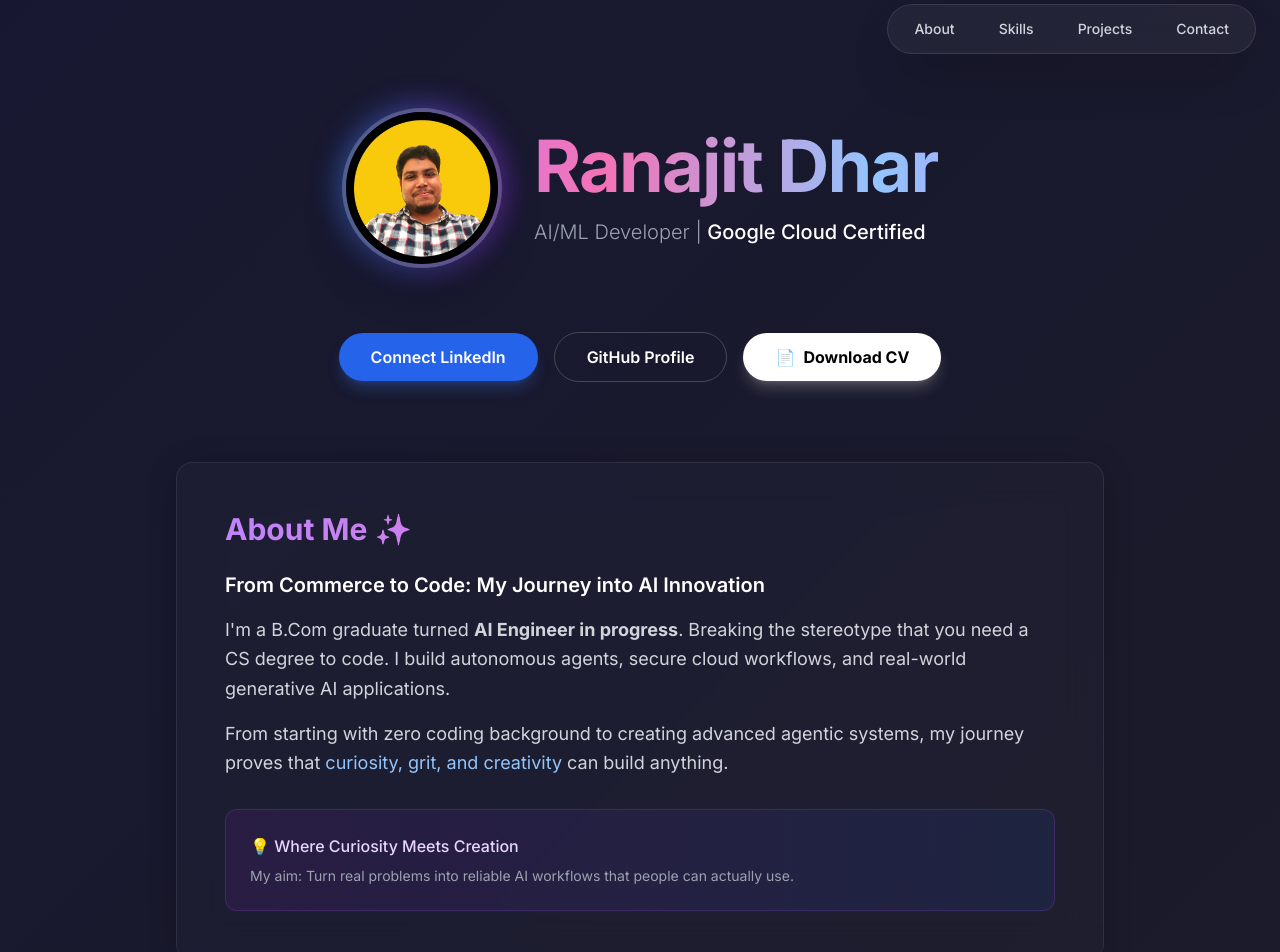
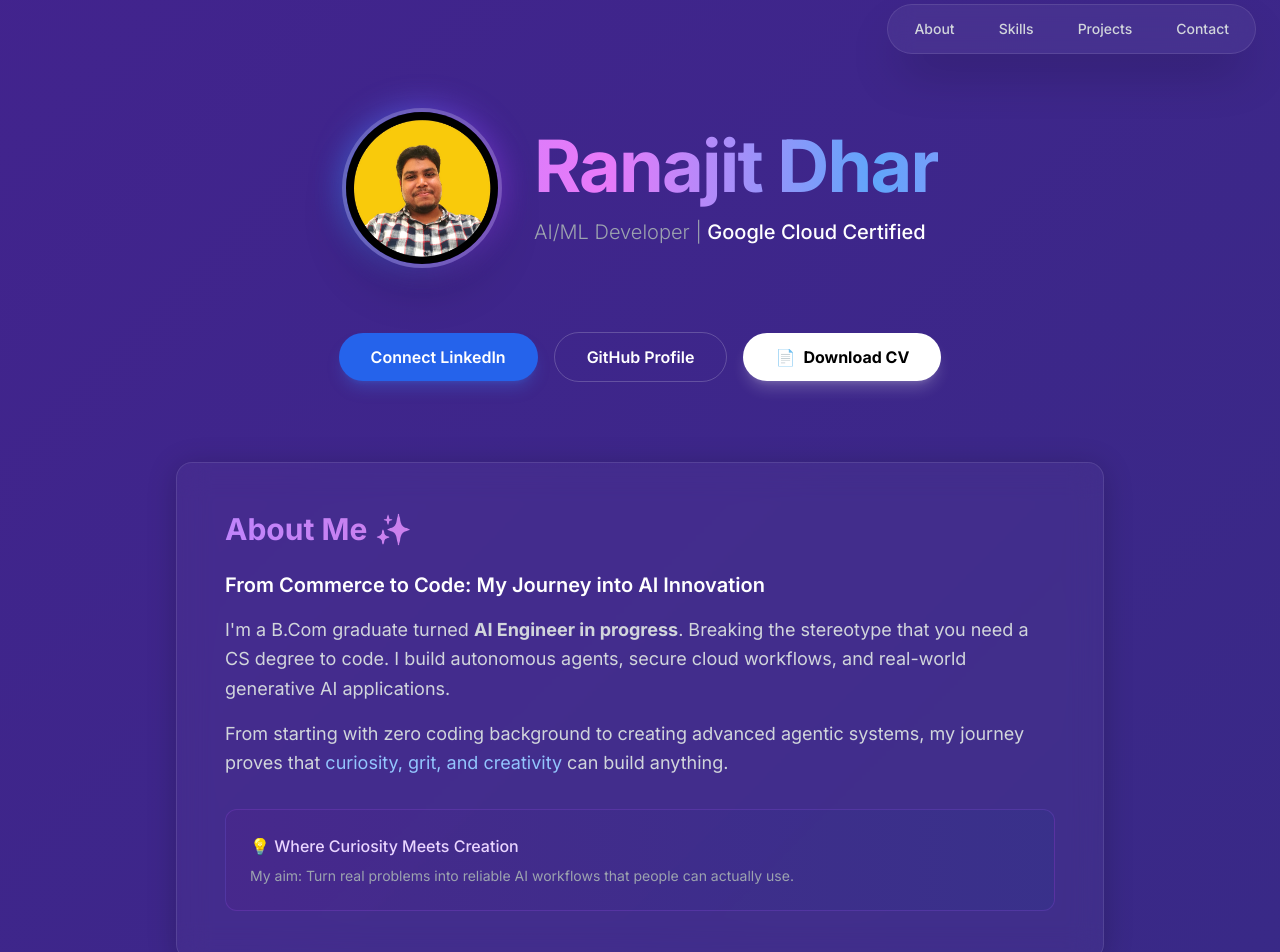
Before and after one commit to ranajitdharpersonal/portfolio, a Next.js app: page / in a window 1280 px wide. Shown: the part 20-972 px from the top of the page. Built offline with nearby package versions, Linux system fonts and the light colour scheme.

Commit message:
new bento

```diff
--- a/app/globals.css
+++ b/app/globals.css
@@ -8,16 +8,19 @@
 
 body {
   color: rgb(var(--foreground-rgb));
-  /* Magic Gradient Background */
-  background: linear-gradient(-45deg, #02001f, #1e1e24, #13133a, #000000);
+
+  /* --- SECRET WEAPON: COSMIC GRADIENT --- */
+  /* Black nei, shudhu Deep Blue ar Vibrant Purple */
+  background: linear-gradient(-45deg, #0f172a, #312e81, #4c1d95, #1e1b4b);
+
   background-size: 400% 400%;
-  animation: gradientBG 15s ease infinite; /* Slow Motion Movement */
+  animation: gradientBG 12s ease infinite; /* Ektu fast korechi jate bojha jay */
   min-height: 100vh;
   font-family: 'Inter', sans-serif;
   overflow-x: hidden;
 }
 
-/* Background Animation Logic */
+/* Movement Animation */
 @keyframes gradientBG {
   0% {
     background-position: 0% 50%;
@@ -30,26 +33,26 @@ body {
   }
 }
 
-/* --- GLOWING GLASS CARD --- */
+/* --- GLASS CARD (Ektu Bright Kora Hoyeche) --- */
 .gamma-card {
-  background: rgba(255, 255, 255, 0.02); /* Aro Transparent */
-  border: 1px solid rgba(255, 255, 255, 0.08);
-  backdrop-filter: blur(20px); /* Blur bariyechi */
+  background: rgba(255, 255, 255, 0.03);
+  border: 1px solid rgba(255, 255, 255, 0.1); /* Border ektu sada kora holo */
+  backdrop-filter: blur(16px);
   border-radius: 16px;
   transition: all 0.4s cubic-bezier(0.4, 0, 0.2, 1);
   box-shadow: 0 4px 30px rgba(0, 0, 0, 0.2);
 }
 
 .gamma-card:hover {
-  background: rgba(255, 255, 255, 0.06);
-  border-color: rgba(255, 255, 255, 0.2);
+  background: rgba(255, 255, 255, 0.08);
+  border-color: rgba(167, 139, 250, 0.3); /* Hover korle Purple Border */
   transform: translateY(-5px);
-  box-shadow: 0 20px 40px -10px rgba(0, 0, 0, 0.5);
+  box-shadow: 0 20px 40px -10px rgba(0, 0, 0, 0.4);
 }
 
-/* --- TEXT ANIMATIONS --- */
+/* --- ANIMATIONS (Same as before) --- */
 .animate-text-shine {
-  background: linear-gradient(to right, #93c5fd, #c084fc, #f472b6, #93c5fd);
+  background: linear-gradient(to right, #60a5fa, #c084fc, #e879f9, #60a5fa);
   -webkit-background-clip: text;
   background-clip: text;
   color: transparent;
@@ -61,7 +64,6 @@ body {
   to { background-position: 200% center; }
 }
 
-/* --- FLOATING & SLIDING ANIMATIONS --- */
 .animate-float {
   animation: float 6s ease-in-out infinite;
 }
@@ -79,13 +81,11 @@ body {
   to { opacity: 1; transform: translateY(0); }
 }
 
-/* Delays */
 .delay-1 { animation-delay: 0.1s; }
 .delay-2 { animation-delay: 0.3s; }
 .delay-3 { animation-delay: 0.5s; }
 .delay-4 { animation-delay: 0.7s; }
 
-/* Smooth Scroll */
 html {
   scroll-behavior: smooth;
 }
```
